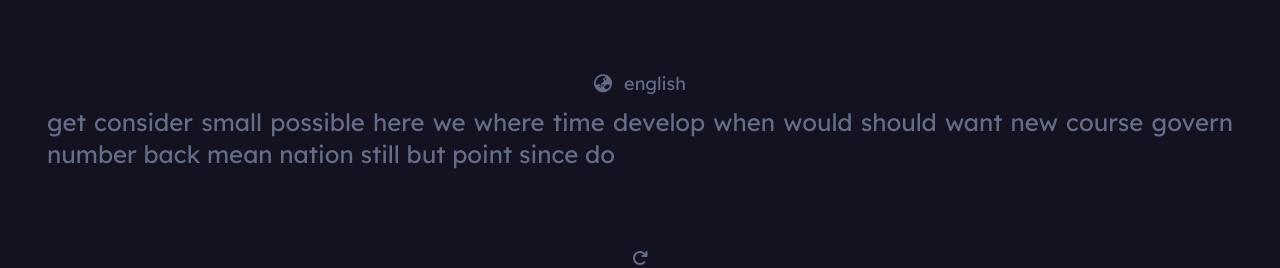
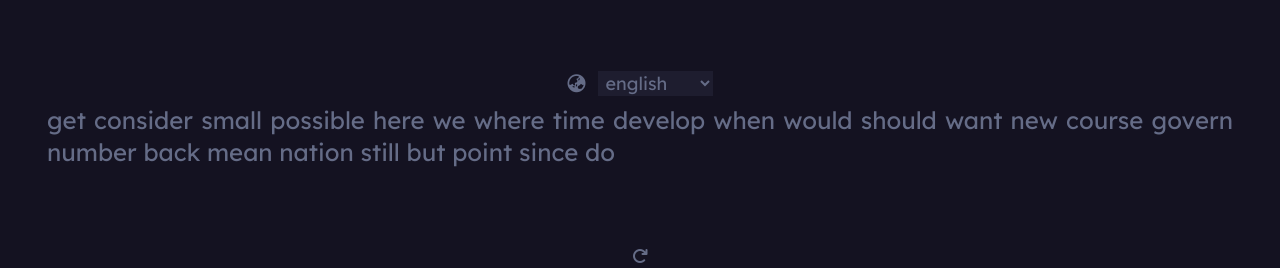
Before and after one commit to Hon14093/CT239-MonkeyType-Clone-with-React, a React (Create React App) app: page / in a window 1280 px wide. Shown: the part 199-467 px from the top of the page. Built offline with nearby package versions, Linux system fonts and the light colour scheme.

Commit message:
ops: Added SelectLanguage function

```diff
--- a/src/Components/MTmain.js
+++ b/src/Components/MTmain.js
@@ -9,8 +9,21 @@ import TimeFunction from './functions/TimeFunction'
 import WordsNumbers from './modeComponent/WordsNumbers'
 import QuoteLength from './modeComponent/QuoteLength'
 import TimeNumber from './modeComponent/TimeNumber'
+import SelectLanguage from './SelectLanguage'
 
 class MTmain extends Component {
+
+    // constructor(props) {
+    //     super(props);
+    //     this.state = {
+    //         selectLanguage: '',
+    //     }
+    // }
+
+    // handleLanguageChange = (selectLanguage) => {
+    //     this.setState({ selectLanguage });
+    // }
+
     render() {
         return (
         <>
@@ -76,14 +89,11 @@ class MTmain extends Component {
         <section className='text-chaosTxt text-justify'>
             <CapsLockWarning />
 
-            <div className='flex justify-center items-center mb-2 Ani duration-400 text-lg'>
-                <i className='fa-solid fa-earth-asia pr-3'></i>
-                english
-            </div>
+            <SelectLanguage />
 
-            <div className='text-2xl h-28'>
+            {/* <div className='text-2xl h-28' id='textBox'>
                 <English />
-            </div>
+            </div> */}
 
             <button className='flex Ani duration-400 py-4 px-8 mt-4 mx-auto rounded-lg'>
                 <i className='fa-solid fa-arrow-rotate-right'></i>
--- /dev/null
+++ b/src/Components/SelectLanguage.js
@@ -0,0 +1,42 @@
+import React, { useState } from 'react';
+import English from './languages/English';
+import English1k from './languages/English1k';
+
+const SelectLanguage = () => {
+    const [selectedValue, setSelectedValue] = useState('');
+
+    const handleSelectChange = (event) => {
+        // Update the state with the selected value
+        const newValue = event.target.value;
+        setSelectedValue(newValue);
+    };
+
+    const renderSelectedComponent = () => {
+        switch (selectedValue) {
+            case 'english':
+                return <English />
+            case 'english1k':
+                return <English1k />
+            default:
+                return <English />
+        }
+    }
+
+    return (
+        <>
+            <div className='flex justify-center items-center mb-2 Ani duration-400 text-lg'>
+                <i className='fa-solid fa-earth-asia pr-3'></i>
+                <select className='text-chaosTxt bg-chaosBG Ani duration-400 px-1' onChange={handleSelectChange}>
+                    <option value="english">english</option>
+                    <option value="english1k">english 1k</option>
+                </select>
+            </div>
+
+            <div className='text-2xl h-28'>
+                { renderSelectedComponent() }
+            </div>
+        </>
+    );
+};
+
+export default SelectLanguage;
```
Also changed, not shown: src/Components/languages/English.js (+9 -5 lines), src/Components/languages/English1k.js (added, +24 -0 lines).
